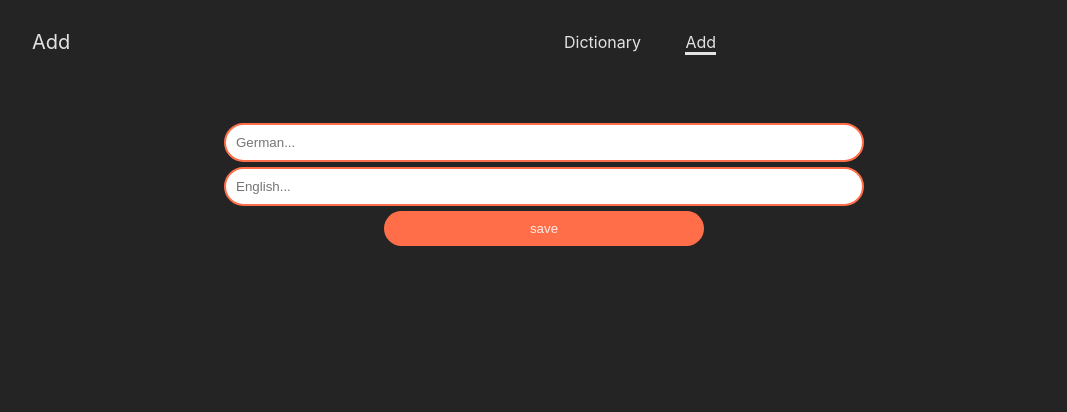
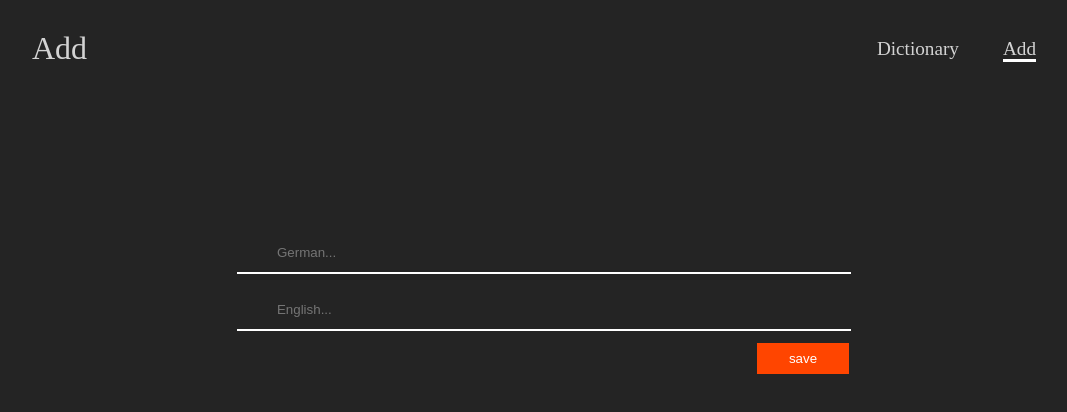
Before and after one commit to FelixAlexK/English-Dictionary, a website built with Vite: page add.html in a window 1280 px wide. Shown: the whole page, without its empty margins (96-1163 px from the left). Built offline with nearby package versions, Linux system fonts and the light colour scheme.

Commit message:
removed root, changed style

```diff
--- a/style.css
+++ b/style.css
@@ -1,132 +1,131 @@
-:root {
-  font-family: Inter, Avenir, Helvetica, Arial, sans-serif;
-  font-size: 16px;
-  line-height: 24px;
-  font-weight: 400;
-
-  color-scheme: light dark;
-  color: rgba(255, 255, 255, 0.87);
-  background-color: #242424;
-
-  --textColor: rgba(255, 255, 255, 0.87);
-  --backgroundColor: #242424;
-
-  font-synthesis: none;
-  text-rendering: optimizeLegibility;
-  -webkit-font-smoothing: antialiased;
-  -moz-osx-font-smoothing: grayscale;
-  -webkit-text-size-adjust: 100%;
-}
-
-*{
+* {
   box-sizing: border-box;
   margin: 0;
   padding: 0;
-  color: var(--textColor);
-  width: 100%;
+  background-color: #242424;
+  color: rgba(255, 255, 255, 0.8);
 }
 
-li,a,span{
-  text-decoration: none;
-}
+/* navbar */
 
-header{
+.header_index,
+.header_add {
   display: flex;
-  flex-direction: row;
   justify-content: space-between;
   align-items: center;
   padding: 30px 10%;
 }
 
-.title{
-  font-size: 20px;
+.title {
+  font-size: 2em;
 }
 
-.nav_links{
+.nav_links {
   list-style: none;
 }
 
-.nav_links li{
-  display: inline;
+.nav_links li,
+a {
+  text-decoration: none;
+}
+
+.nav_links li {
+  display: inline-block;
   padding: 0 20px;
+}
+
+.nav_links a {
+  font-size: 1.2em;
+}
+
+.active {
+  border-bottom: solid white;
+}
+
+.active:hover {
+  transition: all 0.3s ease 0s;
+  border-color: orangered;
+}
+
+/* index content*/
+.main_index {
+  width: 100%;
+  height: 100%;
+  display: flex;
+  justify-content: center;
+  align-items: flex-start;
+  padding-top: 2%;
+}
+.main_index_content {
+  text-align: justify;
+}
+
+
+.dictionary_list li,
+a {
+  list-style: none;
+}
+
+.dictionary_list li {
+  padding: 8px 0;
+  font-size: 1.5em;
+  border-bottom: 0.8px solid rgba(255, 255, 255, 0.05);
+}
+
+.dictionary_list li:hover {
+  border-bottom: 1.6px solid;
+  list-style: decimal;
+}
+
+.footer_index {
+  position: fixed;
+  bottom: 0;
+  left: 0;
+  width: 100%;
+  padding-bottom: 30px;
+  text-align: center;
+}
+
+/* add content*/
+
+
+.add_content{
+  width: 100%;
+  height: 100%;
+  display: flex;
+  justify-content: center;
+  align-items: center;
+  padding-top: 10%;
+}
+
+.deText, .enText {
+  width: 100%;
+  padding: 12px 40px;
+  margin: 8px 0;
+  border: none;
+  border-bottom: 2px solid white;
+}
+
+.deText:focus, .enText:focus {
+  outline-style: none;
+}
+
+.deText:hover ,.enText:hover {
+  border-color: orangered;
+}
+
+.save_button{
+  float: right;
+  border: none;
+  color: white;
+  padding: 8px 32px;
+  text-decoration: none;
+  cursor: pointer;
+  background-color: orangered;
+  margin: 4px 2px;
 
 }
 
-.nav_links li a{
-  transition: all 0.3s ease 0s;
-  cursor: pointer;
-
+.save_button:hover{
+  border: solid transparent;
 }
-
-.nav_links li a:hover{
-  color: #ff6e48
-}
-
-.active{
-  border-bottom: solid;
-  pointer-events: none;
-}
-
-
-
-.form_text{
-  height: 25vh;
-  display: flex;
-  flex-direction: column;
-  gap: 5px;
-  justify-content: center;
-  align-items: center;
-}
-
-.deText, .enText{
-  width: 50%;
-  border-radius: 2rem;
-  border-style: none;
-  border: solid 2px;
-  border-color: #ff6e48;
-  padding: 10px;
-}
-
-.save_button{
-  width: 25%;
-  border-radius: 2rem;
-  border-style: none;
-  cursor: pointer;
-  background-color: #ff6e48;
-  padding: 10px;
-}
-
-.save_button:hover{
-  background-color: #9b3f28 ;
-}
-
-.main_index_content{
-  display: block;
-}
-
-.dictionary_list{
-  list-style: none;
-  text-align: center;
-}
-
-
-
-.dictionary_list li{
-  font-size: 30px;
-  margin: 20px 0;
-}
-
-.dictionary_list button{
-  width: 5%;
-  border: none;
-  background-color: transparent;
-  color: red;
-  cursor: pointer;
-}
-
-.dictionary_list button:hover{
-
-  transition: all 0.3s ease 0s;
-  color: #ff6e48;
-
-}
```
